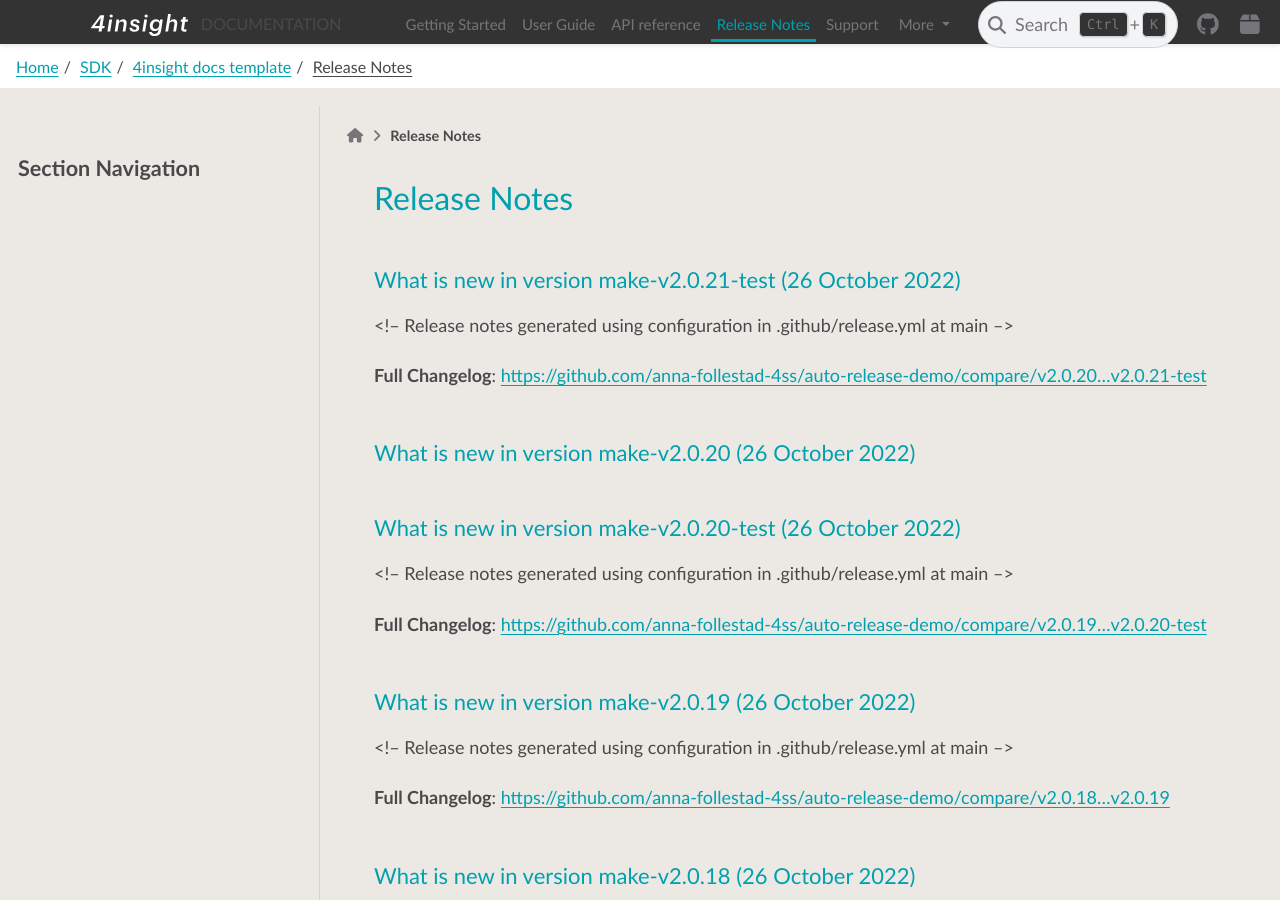
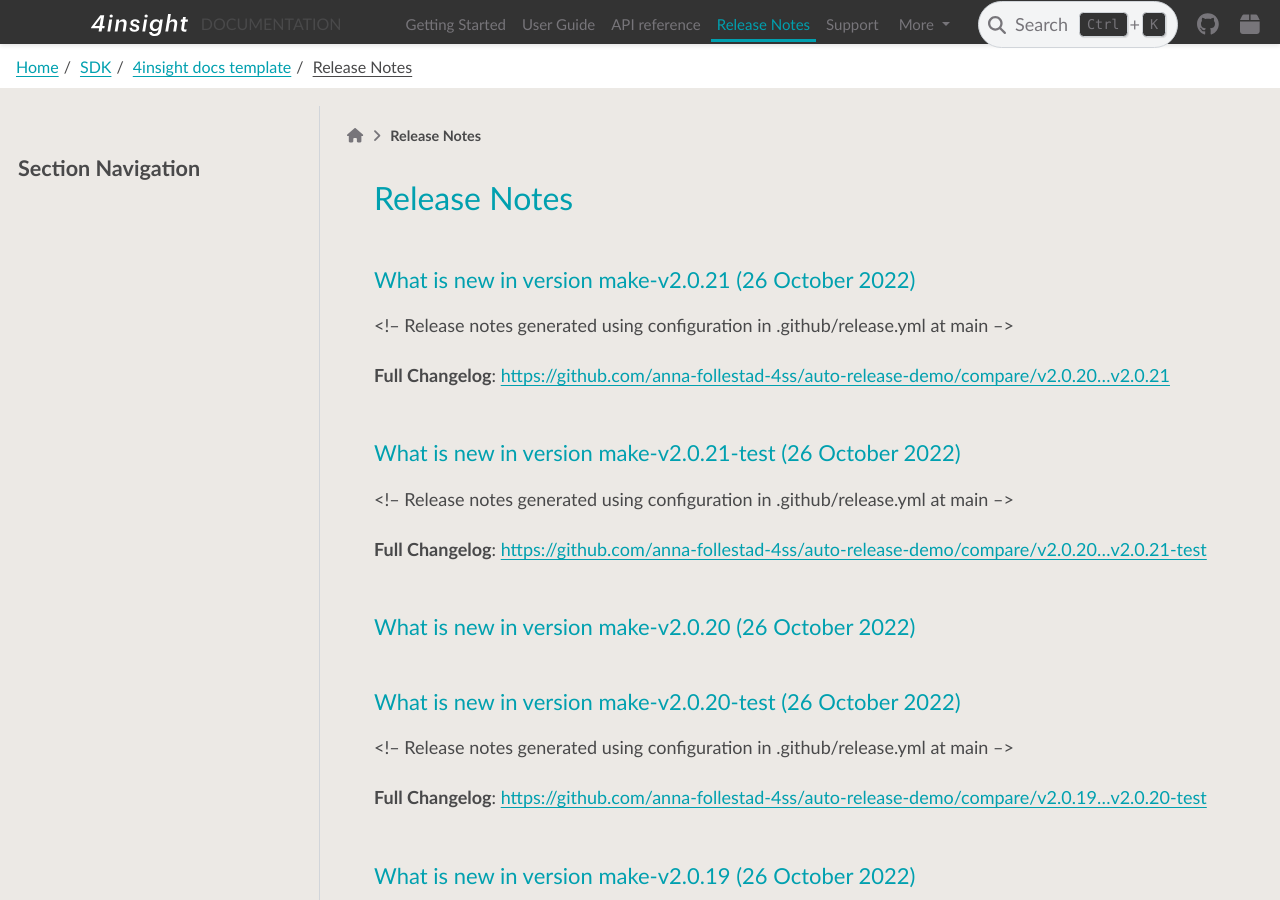
Before and after one commit to anna-follestad-4ss/auto-release-demo, a Sphinx documentation site: the page built from docs/release_notes.rst, in a window 1280 px wide and 900 px high. Built offline with Sphinx 7.4.7 and the PyData theme 0.15.4, drawn with Linux system fonts in a browser that asks for light colours.

Commit message:
added latest release notes from autogen

```diff
--- a/docs/release_notes.rst
+++ b/docs/release_notes.rst
@@ -1,5 +1,16 @@
 Release Notes
 =============
+
+What is new in version make-v2.0.21 (26 October 2022)
+------------------------------------------------
+
+<!-- Release notes generated using configuration in .github/release.yml at main -->
+
+
+
+**Full Changelog**: https://github.com/anna-follestad-4ss/auto-release-demo/compare/v2.0.20...v2.0.21
+
+
 
 What is new in version make-v2.0.21-test (26 October 2022)
 ------------------------------------------------
```
